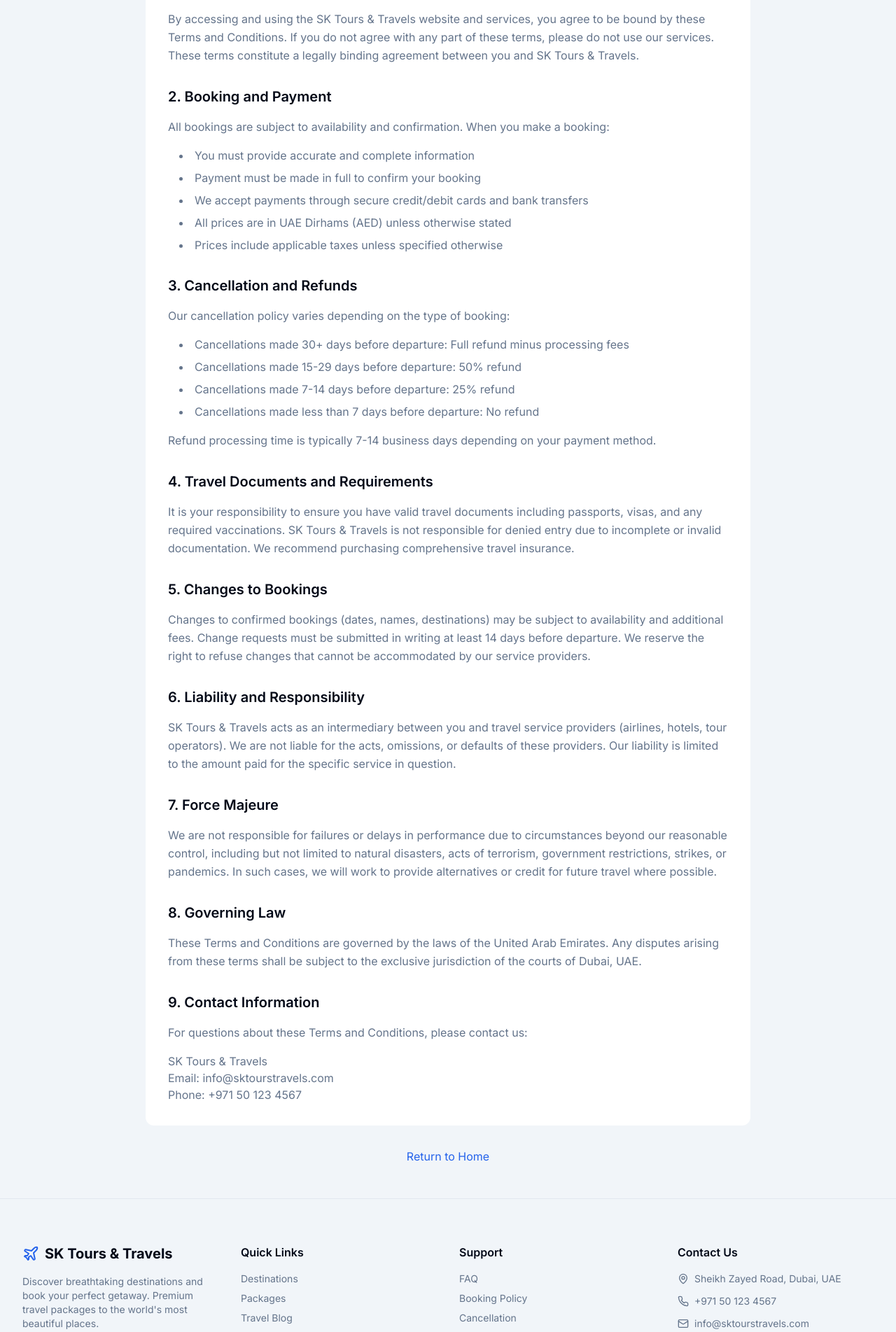
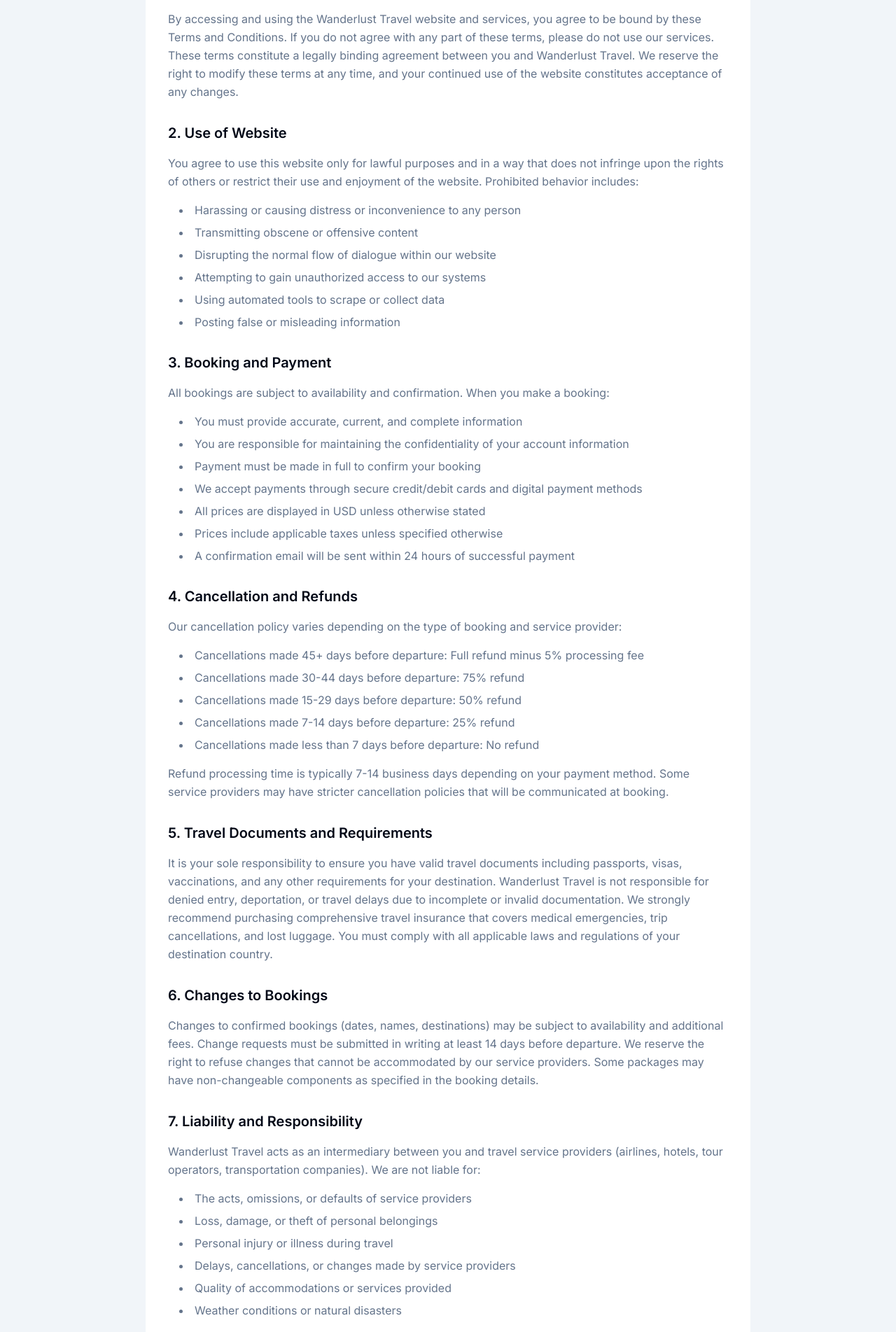
Before and after one commit to whatapi00-max/wanderlust-travel, a Next.js app: page /terms in a window 1280 px wide. Shown: the part 340-2243 px from the top of the page at 70% size. Built offline with nearby package versions, Linux system fonts and the light colour scheme.

Commit message:
Fix build errors: add Suspense boundary for useSearchParams and remove event handlers from SafeImage

```diff
--- a/app/terms/page.tsx
+++ b/app/terms/page.tsx
@@ -6,7 +6,7 @@
       <div className="bg-white border-b">
         <div className="container mx-auto px-4 py-12">
           <h1 className="text-3xl font-bold">Terms & Conditions</h1>
-          <p className="text-muted-foreground mt-2">Last updated: January 2025</p>
+          <p className="text-muted-foreground mt-2">Last updated: March 2025</p>
         </div>
       </div>
 
@@ -15,97 +15,221 @@
           <section>
             <h2 className="text-xl font-semibold mb-4">1. Acceptance of Terms</h2>
             <p className="text-muted-foreground leading-relaxed">
-              By accessing and using the SK Tours & Travels website and services, you agree to be bound
+              By accessing and using the Wanderlust Travel website and services, you agree to be bound
               by these Terms and Conditions. If you do not agree with any part of these terms, please do
-              not use our services. These terms constitute a legally binding agreement between you and SK Tours & Travels.
+              not use our services. These terms constitute a legally binding agreement between you and Wanderlust Travel.
+              We reserve the right to modify these terms at any time, and your continued use of the website
+              constitutes acceptance of any changes.
             </p>
           </section>
 
           <section>
-            <h2 className="text-xl font-semibold mb-4">2. Booking and Payment</h2>
+            <h2 className="text-xl font-semibold mb-4">2. Use of Website</h2>
+            <p className="text-muted-foreground leading-relaxed mb-4">
+              You agree to use this website only for lawful purposes and in a way that does not infringe upon
+              the rights of others or restrict their use and enjoyment of the website. Prohibited behavior includes:
+            </p>
+            <ul className="list-disc list-inside text-muted-foreground space-y-2 ml-4">
+              <li>Harassing or causing distress or inconvenience to any person</li>
+              <li>Transmitting obscene or offensive content</li>
+              <li>Disrupting the normal flow of dialogue within our website</li>
+              <li>Attempting to gain unauthorized access to our systems</li>
+              <li>Using automated tools to scrape or collect data</li>
+              <li>Posting false or misleading information</li>
+            </ul>
+          </section>
+
+          <section>
+            <h2 className="text-xl font-semibold mb-4">3. Booking and Payment</h2>
             <p className="text-muted-foreground leading-relaxed mb-4">
               All bookings are subject to availability and confirmation. When you make a booking:
             </p>
             <ul className="list-disc list-inside text-muted-foreground space-y-2 ml-4">
-              <li>You must provide accurate and complete information</li>
+              <li>You must provide accurate, current, and complete information</li>
+              <li>You are responsible for maintaining the confidentiality of your account information</li>
               <li>Payment must be made in full to confirm your booking</li>
-              <li>We accept payments through secure credit/debit cards and bank transfers</li>
-              <li>All prices are in UAE Dirhams (AED) unless otherwise stated</li>
+              <li>We accept payments through secure credit/debit cards and digital payment methods</li>
+              <li>All prices are displayed in USD unless otherwise stated</li>
               <li>Prices include applicable taxes unless specified otherwise</li>
+              <li>A confirmation email will be sent within 24 hours of successful payment</li>
             </ul>
           </section>
 
           <section>
-            <h2 className="text-xl font-semibold mb-4">3. Cancellation and Refunds</h2>
+            <h2 className="text-xl font-semibold mb-4">4. Cancellation and Refunds</h2>
             <p className="text-muted-foreground leading-relaxed mb-4">
-              Our cancellation policy varies depending on the type of booking:
+              Our cancellation policy varies depending on the type of booking and service provider:
             </p>
             <ul className="list-disc list-inside text-muted-foreground space-y-2 ml-4">
-              <li>Cancellations made 30+ days before departure: Full refund minus processing fees</li>
+              <li>Cancellations made 45+ days before departure: Full refund minus 5% processing fee</li>
+              <li>Cancellations made 30-44 days before departure: 75% refund</li>
               <li>Cancellations made 15-29 days before departure: 50% refund</li>
               <li>Cancellations made 7-14 days before departure: 25% refund</li>
               <li>Cancellations made less than 7 days before departure: No refund</li>
             </ul>
             <p className="text-muted-foreground leading-relaxed mt-4">
               Refund processing time is typically 7-14 business days depending on your payment method.
+              Some service providers may have stricter cancellation policies that will be communicated at booking.
             </p>
           </section>
 
           <section>
-            <h2 className="text-xl font-semibold mb-4">4. Travel Documents and Requirements</h2>
+            <h2 className="text-xl font-semibold mb-4">5. Travel Documents and Requirements</h2>
             <p className="text-muted-foreground leading-relaxed">
-              It is your responsibility to ensure you have valid travel documents including passports, visas,
-              and any required vaccinations. SK Tours & Travels is not responsible for denied entry due to
-              incomplete or invalid documentation. We recommend purchasing comprehensive travel insurance.
+              It is your sole responsibility to ensure you have valid travel documents including passports, visas,
+              vaccinations, and any other requirements for your destination. Wanderlust Travel is not responsible
+              for denied entry, deportation, or travel delays due to incomplete or invalid documentation. We strongly
+              recommend purchasing comprehensive travel insurance that covers medical emergencies, trip cancellations,
+              and lost luggage. You must comply with all applicable laws and regulations of your destination country.
             </p>
           </section>
 
           <section>
-            <h2 className="text-xl font-semibold mb-4">5. Changes to Bookings</h2>
+            <h2 className="text-xl font-semibold mb-4">6. Changes to Bookings</h2>
             <p className="text-muted-foreground leading-relaxed">
               Changes to confirmed bookings (dates, names, destinations) may be subject to availability and
               additional fees. Change requests must be submitted in writing at least 14 days before departure.
               We reserve the right to refuse changes that cannot be accommodated by our service providers.
+              Some packages may have non-changeable components as specified in the booking details.
             </p>
           </section>
 
           <section>
-            <h2 className="text-xl font-semibold mb-4">6. Liability and Responsibility</h2>
-            <p className="text-muted-foreground leading-relaxed">
-              SK Tours & Travels acts as an intermediary between you and travel service providers (airlines,
-              hotels, tour operators). We are not liable for the acts, omissions, or defaults of these providers.
+            <h2 className="text-xl font-semibold mb-4">7. Liability and Responsibility</h2>
+            <p className="text-muted-foreground leading-relaxed mb-4">
+              Wanderlust Travel acts as an intermediary between you and travel service providers (airlines,
+              hotels, tour operators, transportation companies). We are not liable for:
+            </p>
+            <ul className="list-disc list-inside text-muted-foreground space-y-2 ml-4">
+              <li>The acts, omissions, or defaults of service providers</li>
+              <li>Loss, damage, or theft of personal belongings</li>
+              <li>Personal injury or illness during travel</li>
+              <li>Delays, cancellations, or changes made by service providers</li>
+              <li>Quality of accommodations or services provided</li>
+              <li>Weather conditions or natural disasters</li>
+            </ul>
+            <p className="text-muted-foreground leading-relaxed mt-4">
               Our liability is limited to the amount paid for the specific service in question.
+              We recommend obtaining travel insurance to cover these risks.
             </p>
           </section>
 
           <section>
-            <h2 className="text-xl font-semibold mb-4">7. Force Majeure</h2>
+            <h2 className="text-xl font-semibold mb-4">8. Force Majeure</h2>
             <p className="text-muted-foreground leading-relaxed">
               We are not responsible for failures or delays in performance due to circumstances beyond our
-              reasonable control, including but not limited to natural disasters, acts of terrorism, government
-              restrictions, strikes, or pandemics. In such cases, we will work to provide alternatives or
-              credit for future travel where possible.
+              reasonable control, including but not limited to natural disasters, pandemics, acts of terrorism,
+              government restrictions, wars, strikes, extreme weather, or civil unrest. In such cases, we will
+              work to provide alternatives, reschedule your trip, or provide credit for future travel where possible.
             </p>
           </section>
 
           <section>
-            <h2 className="text-xl font-semibold mb-4">8. Governing Law</h2>
+            <h2 className="text-xl font-semibold mb-4">9. Health and Safety</h2>
             <p className="text-muted-foreground leading-relaxed">
-              These Terms and Conditions are governed by the laws of the United Arab Emirates. Any disputes
-              arising from these terms shall be subject to the exclusive jurisdiction of the courts of Dubai, UAE.
+              You acknowledge that travel involves inherent risks including but not limited to health hazards,
+              accidents, and exposure to unfamiliar environments. You assume all risks associated with travel.
+              We recommend consulting with a healthcare provider before traveling to ensure you are fit for travel
+              and have necessary vaccinations. You are responsible for following all health and safety guidelines
+              provided by service providers and local authorities.
             </p>
           </section>
 
           <section>
-            <h2 className="text-xl font-semibold mb-4">9. Contact Information</h2>
+            <h2 className="text-xl font-semibold mb-4">10. Intellectual Property Rights</h2>
             <p className="text-muted-foreground leading-relaxed">
+              All content on this website, including text, images, videos, and designs, is the property of
+              Wanderlust Travel or its content suppliers and is protected by international copyright laws.
+              You may not reproduce, distribute, or transmit any content without our prior written permission.
+            </p>
+          </section>
+
+          <section>
+            <h2 className="text-xl font-semibold mb-4">11. User-Generated Content</h2>
+            <p className="text-muted-foreground leading-relaxed">
+              If you submit reviews, comments, or other content to our website, you grant Wanderlust Travel
+              the right to use, modify, and display this content. You represent that you own or have the rights
+              to the content you submit and that it does not violate any third-party rights or applicable laws.
+            </p>
+          </section>
+
+          <section>
+            <h2 className="text-xl font-semibold mb-4">12. Privacy and Data Protection</h2>
+            <p className="text-muted-foreground leading-relaxed">
+              Your use of our website is also governed by our Privacy Policy. We collect and process personal
+              data in accordance with applicable data protection laws. By using our website, you consent to
+              the collection and processing of your personal information as described in our Privacy Policy.
+            </p>
+          </section>
+
+          <section>
+            <h2 className="text-xl font-semibold mb-4">13. Third-Party Links</h2>
+            <p className="text-muted-foreground leading-relaxed">
+              Our website may contain links to third-party websites. We are not responsible for the content,
+              accuracy, or practices of these external sites. Your use of third-party websites is subject to
+              their terms and conditions. We recommend reviewing their policies before providing any personal information.
+            </p>
+          </section>
+
+          <section>
+            <h2 className="text-xl font-semibold mb-4">14. Dispute Resolution</h2>
+            <p className="text-muted-foreground leading-relaxed mb-4">
+              In the event of a dispute, you agree to first attempt to resolve the matter through good faith
+              negotiation with our customer service team. If the dispute cannot be resolved, you agree to:
+            </p>
+            <ul className="list-disc list-inside text-muted-foreground space-y-2 ml-4">
+              <li>Submit the dispute in writing with detailed documentation</li>
+              <li>Allow 30 days for our response and resolution attempt</li>
+              <li>Pursue binding arbitration rather than litigation</li>
+            </ul>
+          </section>
+
+          <section>
+            <h2 className="text-xl font-semibold mb-4">15. Governing Law</h2>
+            <p className="text-muted-foreground leading-relaxed">
+              These Terms and Conditions are governed by the laws of the jurisdiction where Wanderlust Travel
+              operates. Any disputes arising from these terms shall be subject to the exclusive jurisdiction
+              of the courts in that jurisdiction.
+            </p>
+          </section>
+
+          <section>
+            <h2 className="text-xl font-semibold mb-4">16. Limitation of Liability</h2>
+            <p className="text-muted-foreground leading-relaxed">
+              To the fullest extent permitted by law, Wanderlust Travel shall not be liable for any indirect,
+              incidental, special, consequential, or punitive damages arising from your use of our website or services,
+              even if we have been advised of the possibility of such damages.
+            </p>
+          </section>
+
+          <section>
+            <h2 className="text-xl font-semibold mb-4">17. Severability</h2>
+            <p className="text-muted-foreground leading-relaxed">
+              If any provision of these Terms and Conditions is found to be invalid or unenforceable,
+              the remaining provisions shall continue in full force and effect.
+            </p>
+          </section>
+
+          <section>
+            <h2 className="text-xl font-semibold mb-4">18. Contact Information</h2>
+            <p className="text-muted-foreground leading-relaxed mb-4">
               For questions about these Terms and Conditions, please contact us:
             </p>
-            <div className="mt-4 text-muted-foreground">
-              <p>SK Tours & Travels</p>
-              <p>Email: info@sktourstravels.com</p>
-              <p>Phone: +971 50 123 4567</p>
+            <div className="mt-4 text-muted-foreground space-y-2">
+              <p className="font-semibold">Wanderlust Travel</p>
+              <p>Email: support@wanderlusttravel.com</p>
+              <p>Phone: +1 (555) 123-4567</p>
+              <p>Website: www.wanderlusttravel.com</p>
+              <p>Address: 123 Travel Street, Adventure City, AC 12345</p>
             </div>
+          </section>
+
+          <section>
+            <p className="text-sm text-muted-foreground italic">
+              These Terms and Conditions were last updated on March 2025. We reserve the right to update
+              these terms at any time. Continued use of our website following any changes constitutes your
+              acceptance of the new terms.
+            </p>
           </section>
         </div>
 
```
Also changed, not shown: app/booking/page.tsx (+10 -2 lines), components/safe-image.tsx (+1 -20 lines).
